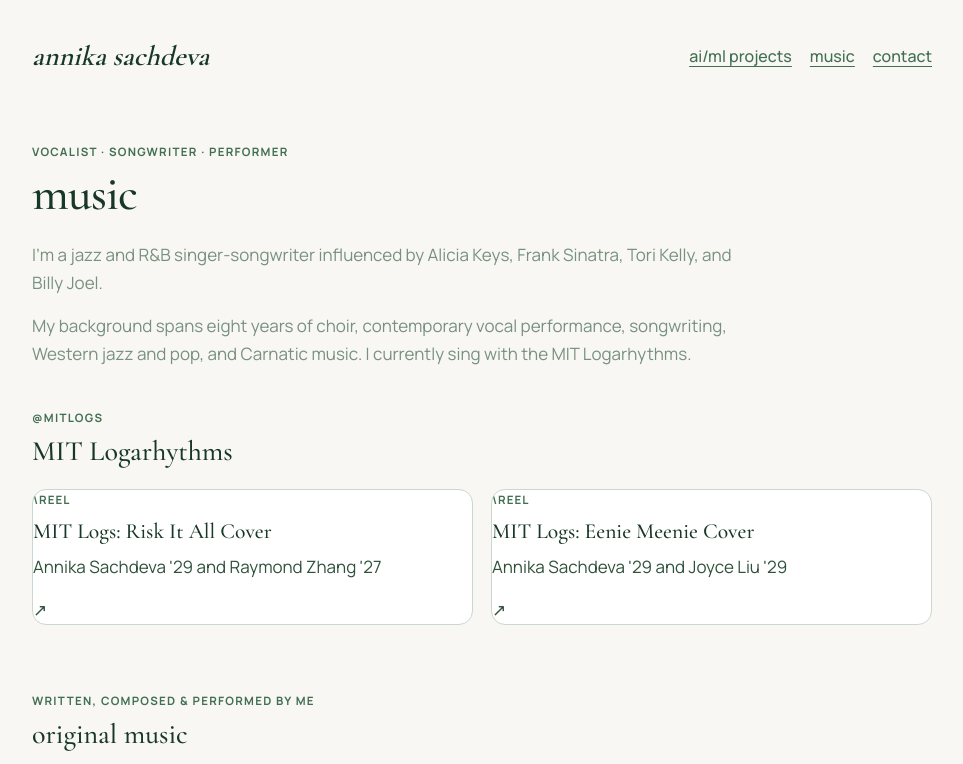
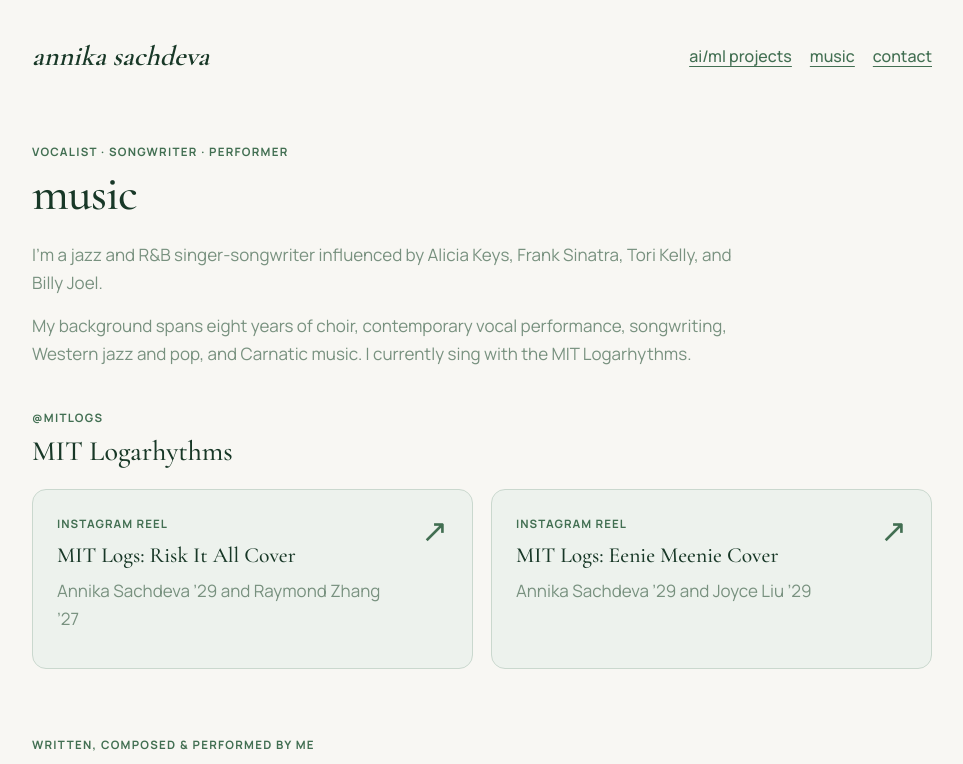
Before and after one commit to annika-sachdeva/annika-portfolio, a Next.js app: page /music in a window 1280 px wide. Shown: the top 764 px of the page, without its empty margins (158-1121 px from the left). Built offline with nearby package versions, Linux system fonts and the light colour scheme.

Commit message:
edited music pg

```diff
--- a/app/globals.css
+++ b/app/globals.css
@@ -633,16 +633,21 @@ li {
 
 .reelGrid {
   display: grid;
-  grid-template-columns: repeat(2, 1fr);
+  grid-template-columns: repeat(2, minmax(0, 1fr));
   gap: 18px;
 }
 
 .reelCard {
-  display: block;
-  overflow: hidden;
+  position: relative;
+  display: flex;
+  min-height: 180px;
+  align-items: flex-start;
+  justify-content: space-between;
+  gap: 20px;
+  padding: 24px;
   border: 1px solid var(--border);
   border-radius: 14px;
-  background: var(--surface);
+  background: var(--surface-soft);
   color: var(--text);
   text-decoration: none;
   transition:
@@ -656,55 +661,8 @@ li {
   transform: translateY(-3px);
 }
 
-.reelPreview {
-  position: relative;
-  width: 100%;
-  aspect-ratio: 4 / 5;
-  overflow: hidden;
-  background: var(--surface-soft);
-}
-
-.reelPreviewImage {
-  display: block;
-  width: 100%;
-  height: 100%;
-  object-fit: cover;
-  object-position: center;
-  transition: transform 0.3s ease;
-}
-
-.reelCard:hover .reelPreviewImage {
-  transform: scale(1.03);
-}
-
-.reelPlayButton {
-  position: absolute;
-  top: 50%;
-  left: 50%;
-  display: flex;
-  width: 54px;
-  height: 54px;
-  align-items: center;
-  justify-content: center;
-  padding-left: 4px;
-  border: 1px solid rgba(255, 255, 255, 0.75);
-  border-radius: 50%;
-  background: rgba(24, 56, 39, 0.72);
-  color: white;
-  font-size: 1.2rem;
-  transform: translate(-50%, -50%);
-  transition:
-    background 0.2s ease,
-    transform 0.2s ease;
-}
-
-.reelCard:hover .reelPlayButton {
-  background: rgba(24, 56, 39, 0.9);
-  transform: translate(-50%, -50%) scale(1.06);
-}
-
 .reelCardText {
-  padding: 20px;
+  min-width: 0;
 }
 
 .reelCardText h3 {
@@ -723,6 +681,18 @@ li {
   font-weight: 700;
   letter-spacing: 0.09em;
   text-transform: uppercase;
+}
+
+.reelArrow {
+  flex-shrink: 0;
+  color: var(--accent);
+  font-size: 2rem;
+  line-height: 1;
+  transition: transform 0.2s ease;
+}
+
+.reelCard:hover .reelArrow {
+  transform: translate(3px, -3px);
 }
 
 /* Contact page */
@@ -1009,12 +979,9 @@ main > footer {
     grid-template-columns: 1fr;
   }
 
-  .reelCardText {
-    padding: 18px;
-  }
-
-  .reelPreview {
-    aspect-ratio: 4 / 5;
+  .reelCard {
+    min-height: auto;
+    padding: 21px;
   }
 
   .projectCard,
--- a/app/music/page.tsx
+++ b/app/music/page.tsx
@@ -1,15 +1,14 @@
 import Navbar from "../components/Navbar";
-
 
 const reels = [
   {
     title: "MIT Logs: Risk It All Cover",
-    description: "Annika Sachdeva '29 and Raymond Zhang '27",
+    description: "Annika Sachdeva ’29 and Raymond Zhang ’27",
     link: "https://www.instagram.com/p/DXUN6ROkVEs/",
   },
   {
     title: "MIT Logs: Eenie Meenie Cover",
-    description: "Annika Sachdeva '29 and Joyce Liu '29",
+    description: "Annika Sachdeva ’29 and Joyce Liu ’29",
     link: "https://www.instagram.com/p/DPWqgvZkUfc/",
   },
 ];
@@ -125,17 +124,17 @@ export default function MusicPage() {
         <h2>MIT Logarhythms</h2>
 
         <div className="reelGrid">
-          {reels.map((reel, index) => (
+          {reels.map((reel) => (
             <a
               className="reelCard"
               href={reel.link}
               target="_blank"
               rel="noreferrer"
-              key={`${reel.title}-${index}`}
+              key={reel.title}
               aria-label={`${reel.title} on Instagram`}
             >
-              <div>
-                <p className="reelLabel">\reel</p>
+              <div className="reelCardText">
+                <p className="reelLabel">Instagram reel</p>
                 <h3>{reel.title}</h3>
                 <p>{reel.description}</p>
               </div>
```
